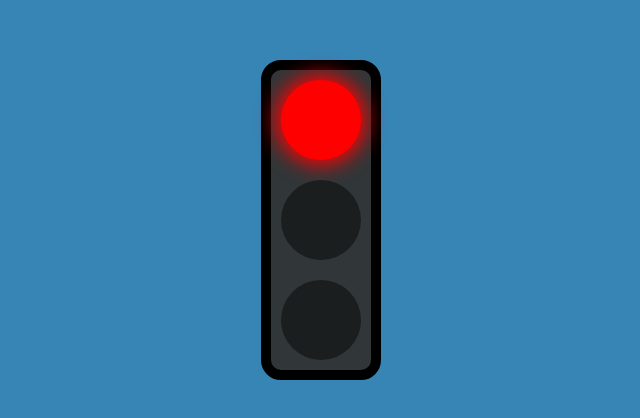
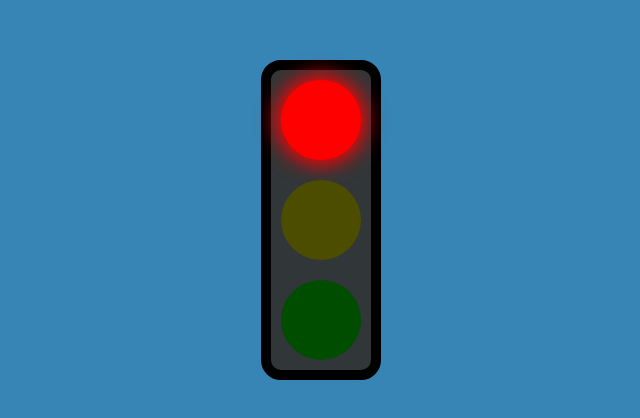
Before and after one commit to eunier/react-traffic-lights, a React (Create React App) app: page / in a window 1280 px wide. Shown: the part 180-598 px from the top of the page, without its empty margins (319-959 px from the left). Built offline with nearby package versions, Linux system fonts and the light colour scheme.

Commit message:
add light off color

```diff
--- a/src/components/Lights.js
+++ b/src/components/Lights.js
@@ -10,8 +10,8 @@ const Lights = () => {
 					key={idx.toString()}
 					style={
 						activatedLight === idx
-							? { ...styles.light, ...styles[color] }
-							: styles.light
+							? { ...styles.light, ...styles[`${color}On`] }
+							: { ...styles.light, ...styles[`${color}Off`] }
 					}
 					onClick={() => setActivateLight(idx)}
 				></div>
@@ -30,17 +30,26 @@ const styles = {
 		height: '80px',
 		width: '80px'
 	},
-	red: {
+	redOn: {
 		backgroundColor: '#ff0000',
 		boxShadow: '0 0 20px 5px #ff0000'
 	},
-	yellow: {
+	redOff: {
+		backgroundColor: '#4d0000'
+	},
+	yellowOn: {
 		backgroundColor: '#ffff00',
 		boxShadow: '0 0 20px 5px #ffff00'
 	},
-	green: {
+	yellowOff: {
+		backgroundColor: '#4d4d00'
+	},
+	greenOn: {
 		backgroundColor: '#00ff00',
 		boxShadow: '0 0 20px 5px #00ff00'
+	},
+	greenOff: {
+		backgroundColor: '#004d00'
 	}
 };
 
```
Also changed, not shown: src/logo.svg (deleted).
